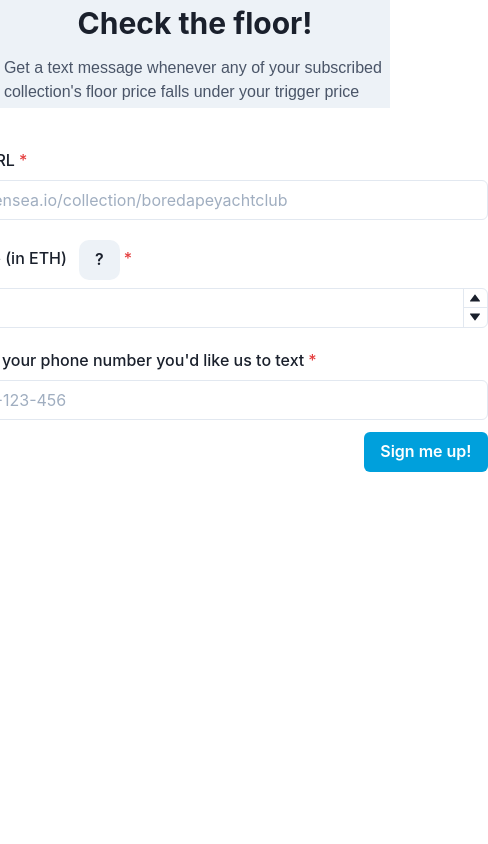
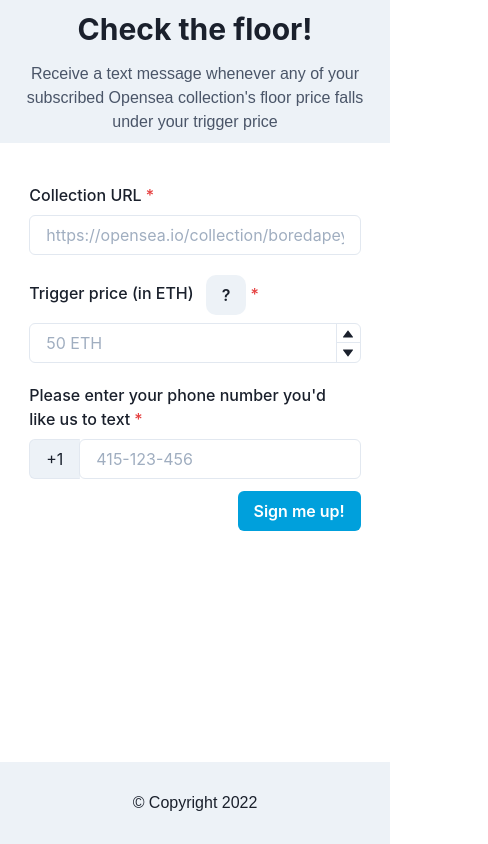
Before and after one commit to joeelmahallawy/check-the-floor, a Next.js app: page / in a window 390 px wide. Shown: the whole page, 488 px wide, since content can reach past the window. Built offline with nearby package versions, Linux system fonts and the light colour scheme.

Commit message:
made FE mobile friendly

```diff
--- /dev/null
+++ b/components/footer.tsx
@@ -0,0 +1,18 @@
+import { Center, Text, Heading } from "@chakra-ui/react";
+import React from "react";
+
+const Footer = () => {
+  return (
+    <Center
+      mt="auto"
+      bg="gray.100"
+      gap={3}
+      p={["7.5%", "5%", "3%", "2%", "1.5%"]}
+      fontFamily="Arial"
+      flexDir="column"
+    >
+      &copy; Copyright 2022
+    </Center>
+  );
+};
+export default Footer;
--- a/components/form.tsx
+++ b/components/form.tsx
@@ -1,5 +1,7 @@
 import {
+  Box,
   Button,
+  Center,
   FormControl,
   FormLabel,
   Input,
--- a/components/header.tsx
+++ b/components/header.tsx
@@ -7,14 +7,14 @@ const Header = () => {
       bg="gray.100"
       mb={10}
       gap={3}
-      p="1%"
+      p={["2.5%", "5%", "1%", "1%", "1%"]}
       fontFamily="Arial"
       flexDir="column"
     >
-      <Heading>Check the floor!</Heading>
-      <Text color="gray.600">
-        Get a text message whenever any of your subscribed collection's floor
-        price falls under your trigger price
+      <Heading textAlign="center">Check the floor!</Heading>
+      <Text color="gray.600" textAlign="center">
+        Receive a text message whenever any of your subscribed Opensea
+        collection's floor price falls under your trigger price
       </Text>
     </Center>
   );
--- a/helpers/notify.ts
+++ b/helpers/notify.ts
@@ -28,6 +28,7 @@ const notify = async () => {
       );
       const { stats } = await response.json();
       // if it's less than their trigger price
+      // console.log("Hello");
       if (stats.floor_price <= sub.triggerPrice) {
         // send them a message
         await SendSMS(
--- a/pages/index.tsx
+++ b/pages/index.tsx
@@ -1,9 +1,10 @@
-import { Text, Center, Flex, useToast, Button } from "@chakra-ui/react";
+import { Text, Center, Flex, useToast, Button, Box } from "@chakra-ui/react";
 import React, { useState } from "react";
 import Form from "../components/form";
 import Header from "../components/header";
 import { regExs } from "../utilts";
 import { supabase } from "../lib/supabaseClient";
+import Footer from "../components/footer";
 
 const IndexPage = () => {
   const toast = useToast();
@@ -13,29 +14,21 @@ const IndexPage = () => {
     phoneNumber: "",
     collectionStats: {},
   });
-  console.log(state.phoneNumber);
 
   return (
-    <Flex flexDir="column">
+    <Flex flexDir="column" h="100vh">
       <Header />
-      {/* <Button
-        onClick={async () => {
-          // console.log(process.env.NEXT_PUBLIC_QUIRREL_BASE_URL);
-          const res = await fetch(`/api/twilio`, {
-            headers: {
-              Authorization: process.env.NEXT_PUBLIC_SUPABASE_ANON_KEY,
-            },
-            method: "POST",
-          });
-          const data = await res.json();
-          console.log(data);
-        }}
+      <Center
+        flexDir="column"
+        m="0 auto"
+        w={["85%", "75%", "60%", "50%", "35%", "25%"]}
       >
-        Enqueue
-      </Button> */}
-      <Center flexDir="column" m="0 auto">
         <form
-          style={{ width: "150%", display: "flex", flexDirection: "column" }}
+          style={{
+            width: "100%",
+            display: "flex",
+            flexDirection: "column",
+          }}
           onSubmit={async (e) => {
             e.preventDefault();
             if (
@@ -57,7 +50,7 @@ const IndexPage = () => {
                 .then(async (res) => {
                   if (res.ok) {
                     const { stats } = await res.json();
-                    console.log(stats);
+                    // console.log(stats);
                     const subscribe = await fetch(`/api/subscribe`, {
                       method: "POST",
                       body: JSON.stringify({
@@ -74,7 +67,7 @@ const IndexPage = () => {
                     // if sucess is true, display that to the user
                     const subscribeData = await subscribe.json();
                     if (!subscribeData.success) alert(subscribeData.error);
-                    console.log(subscribeData);
+                    // console.log(subscribeData);
                     if (subscribeData.success)
                       return toast({
                         title: "Subscribed!",
@@ -90,7 +83,6 @@ const IndexPage = () => {
                         duration: 5000,
                         isClosable: true,
                       });
-
                     setState({
                       ...state,
                       collectionStats: { ...stats },
@@ -114,6 +106,8 @@ const IndexPage = () => {
           <Form state={state} setState={setState} />
         </form>
       </Center>
+
+      <Footer />
     </Flex>
   );
 };
```
